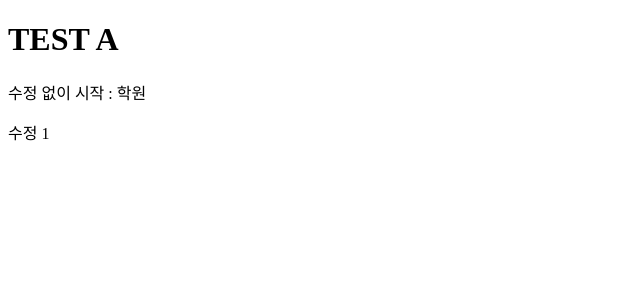
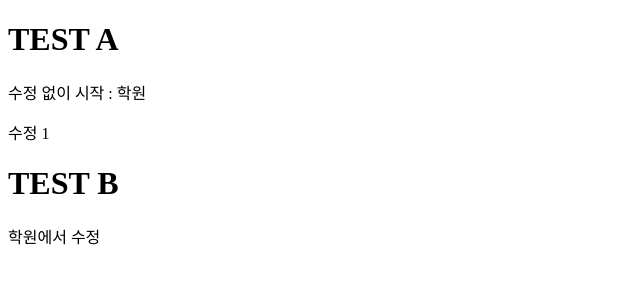
Before and after one commit to kei170/test, a plain HTML site: page index.html in a window 1280 px wide. Shown: the whole page, without its empty margins (0-640 px from the left). Drawn offline with Linux system fonts and the light colour scheme.

Commit message:
학원에서 수정

```diff
--- a/index.html
+++ b/index.html
@@ -10,5 +10,7 @@
   <h1>TEST A</h1>
   <p>수정 없이 시작 : 학원</p>
   <p>수정 1</p>
+  <h1>TEST B</h1>
+  <p>학원에서 수정</p>
 </body>
 </html>
```
